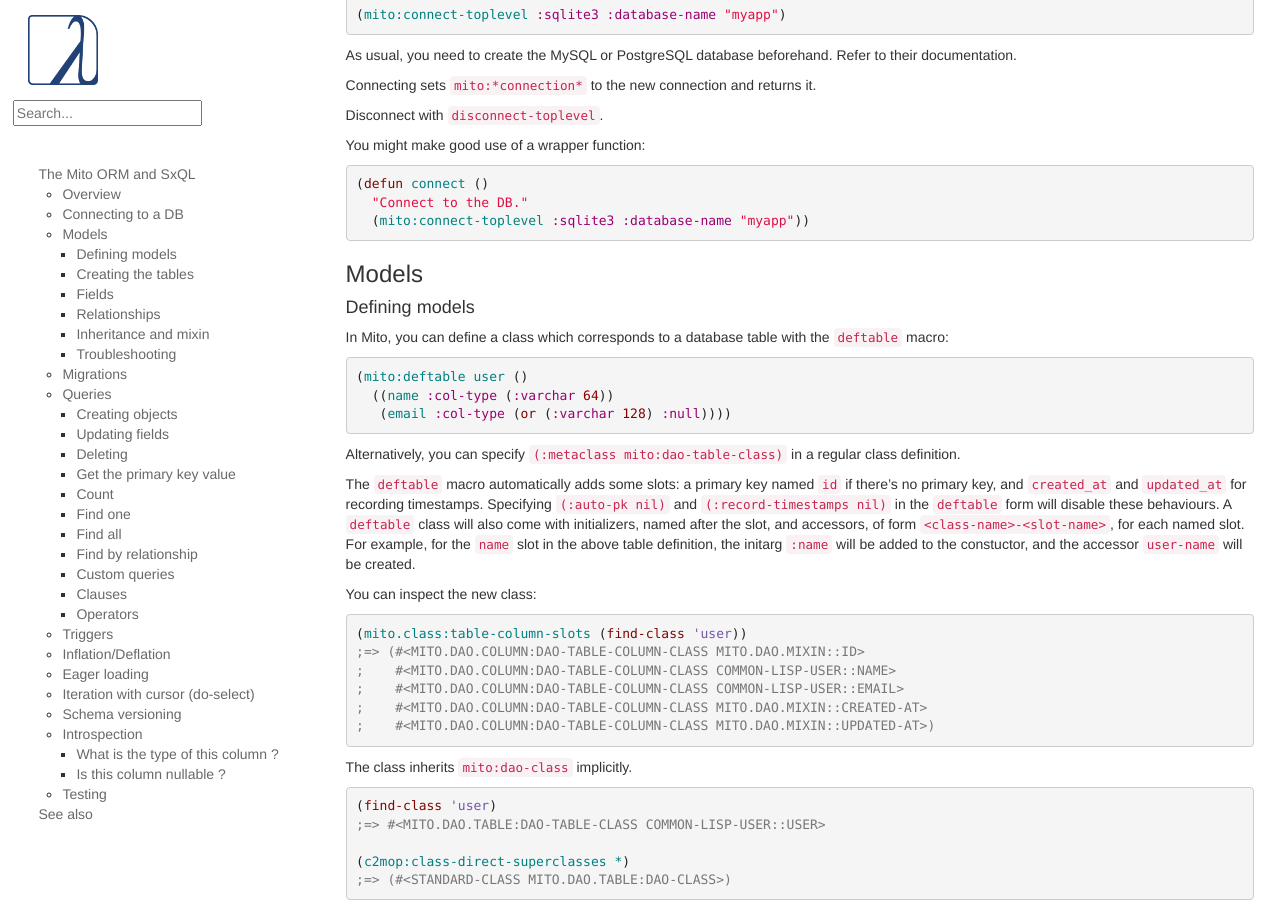
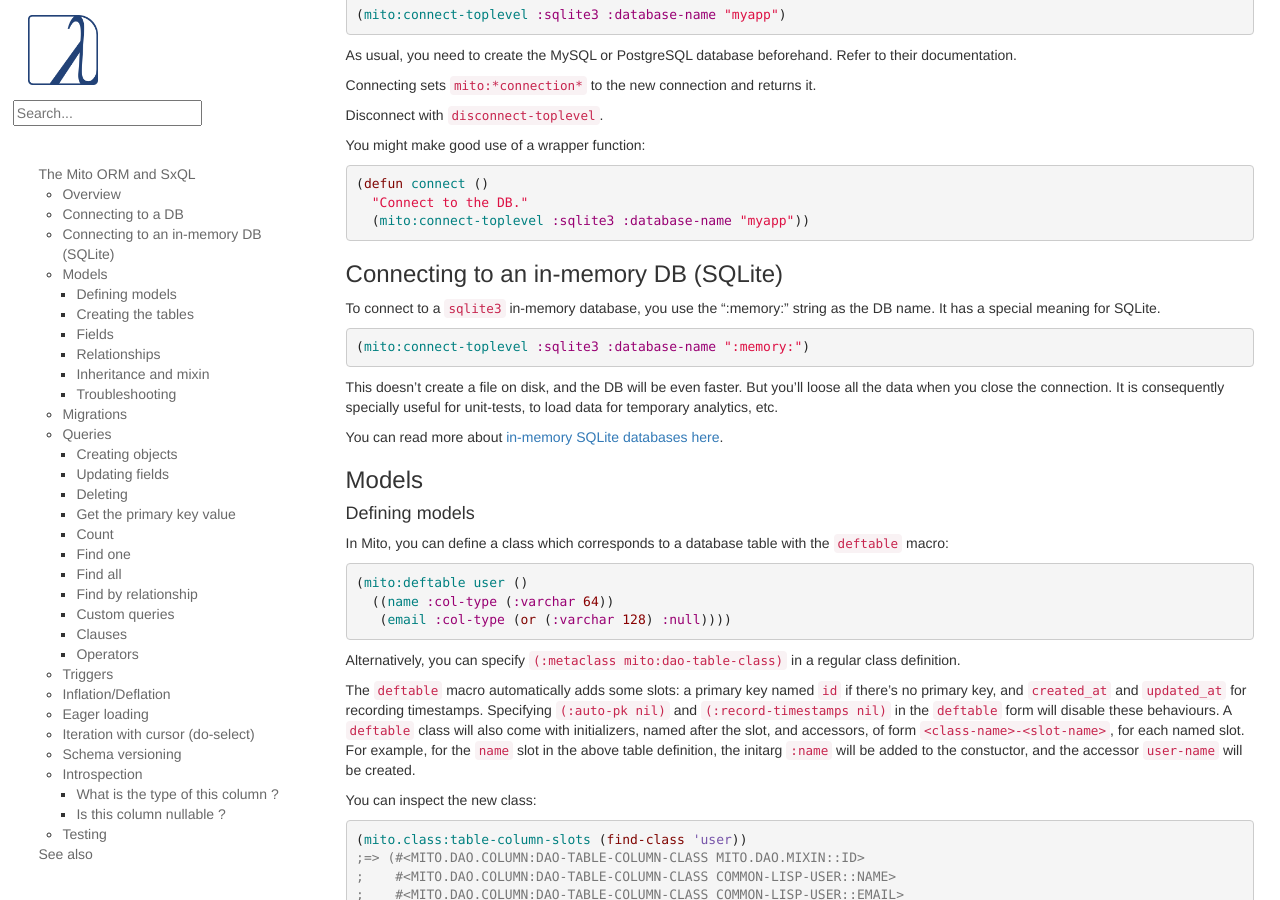
Before and after one commit to LispCookbook/cl-cookbook, a Jekyll site: the page built from databases.md, in a window 1280 px wide and 900 px high, scrolled down 1465 px. Built offline with Jekyll 4.4.1, drawn with Linux system fonts in a browser that asks for light colours.

Commit message:
databases: in-memory SQLite

```diff
--- a/databases.md
+++ b/databases.md
@@ -105,6 +105,22 @@ You might make good use of a wrapper function:
   "Connect to the DB."
   (mito:connect-toplevel :sqlite3 :database-name "myapp"))
 ~~~
+
+### Connecting to an in-memory DB (SQLite)
+
+To connect to a `sqlite3` in-memory database, you use the ":memory:"
+string as the DB name. It has a special meaning for SQLite.
+
+~~~lisp
+(mito:connect-toplevel :sqlite3 :database-name ":memory:")
+~~~
+
+This doesn't create a file on disk, and the DB will be even
+faster. But you'll loose all the data when you close the
+connection. It is consequently specially useful for unit-tests, to
+load data for temporary analytics, etc.
+
+You can read more about [in-memory SQLite databases here](https://www.sqlite.org/inmemorydb.html).
 
 ### Models
 
```
